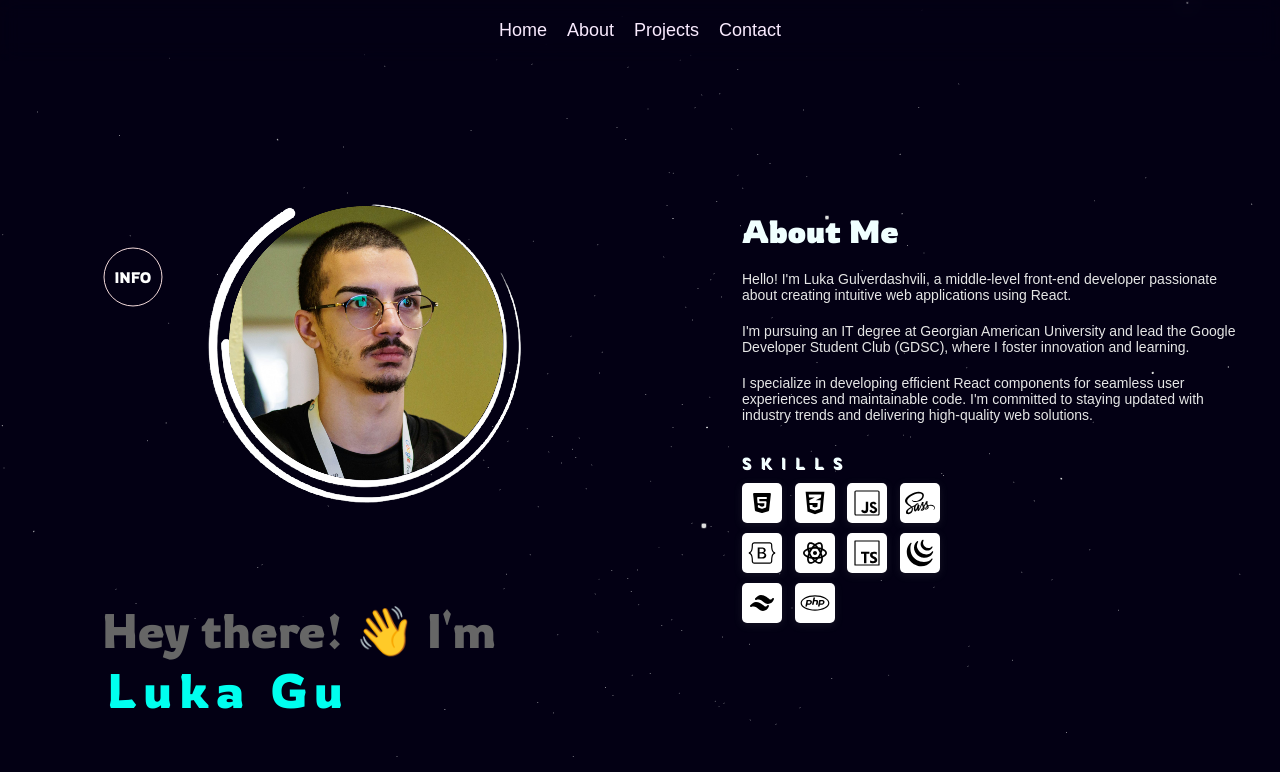
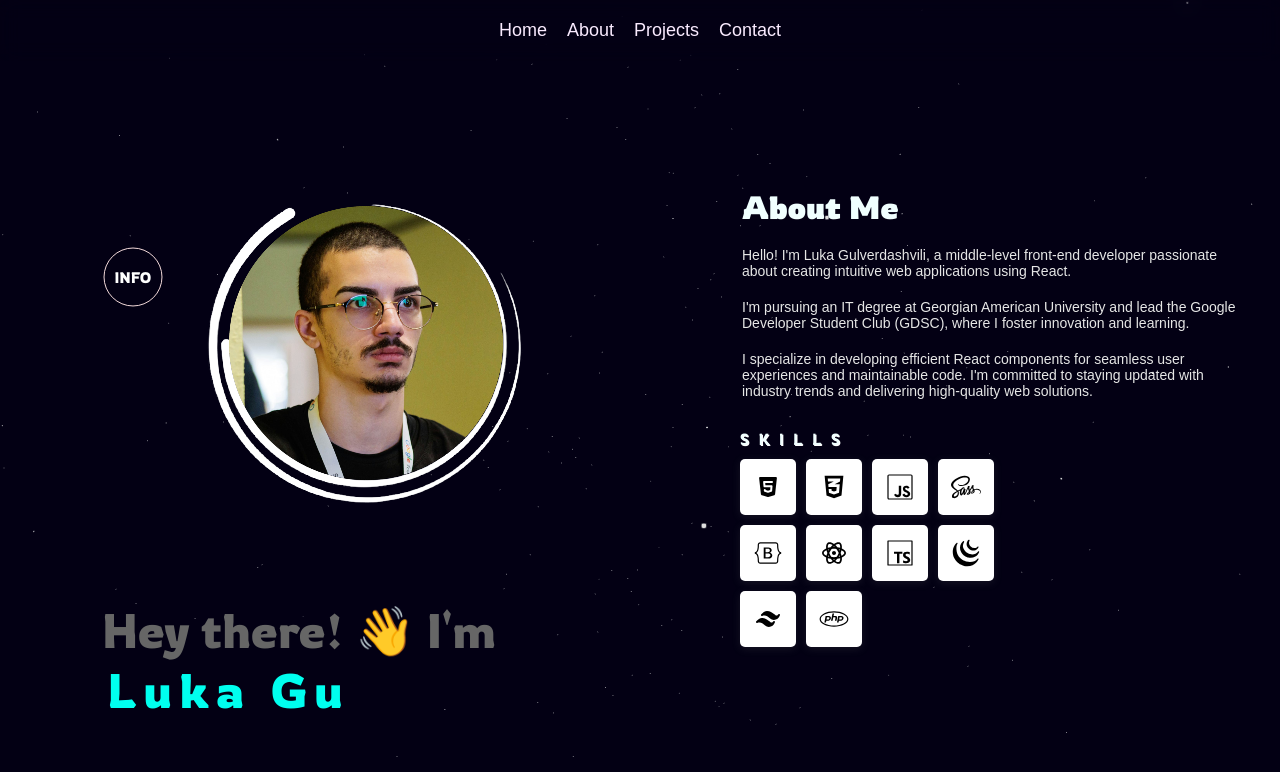
Before and after one commit to Gulverda/Portfolio, a React (Vite) app: page / in a window 1280 px wide. Shown: the top 772 px of the page. Built offline with nearby package versions, Linux system fonts and the light colour scheme.

Commit message:
Fixed Skills Section

```diff
--- a/src/CSS/Skills.css
+++ b/src/CSS/Skills.css
@@ -32,6 +32,7 @@
     background-color: #ffffff;
     width: 40px;
     height: 40px;
+    padding: 8px;
     display: flex;
     align-items: center;
     justify-content: center;
--- a/src/components/Buttons/Skills.jsx
+++ b/src/components/Buttons/Skills.jsx
@@ -6,7 +6,7 @@ const SkillsIcons = () => {
   return (
     <div style={{display: 'flex', flexDirection: 'column', justifyContent: 'center', gap: '30px'}}>
       <PortfolioAboutMe />
-      <div className="icons" style={{maxWidth: "200px"}}>
+      <div className="icons" style={{maxWidth: "250px"}}>
       <div className="title">
         <span>S</span>
         <span>K</span>
```
